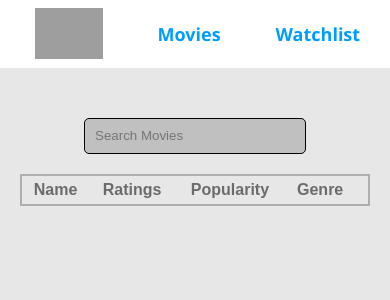
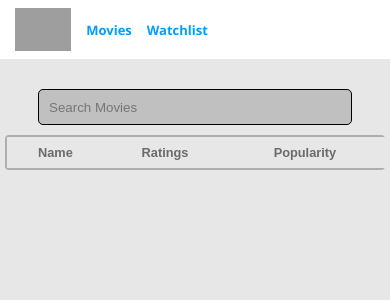
Before and after one commit to VedantAmb09/FilmVault, a React (Vite) app: page /watchlist in a window 390 px wide. Shown: the top 300 px of the page. Built offline with nearby package versions, Linux system fonts and the light colour scheme; grey boxes are pictures that could not be loaded.

Commit message:
Update index.css

```diff
--- a/src/index.css
+++ b/src/index.css
@@ -246,3 +246,208 @@ td img {
     color: red;
     font-size: 35px;
 }
+
+
+
+
+
+
+
+/* TAKEN FROM CHATGPTTTTTTT */
+
+
+@media screen and (max-width: 768px) {
+    .navbar {
+        padding-left: 20px;
+        gap: 30px;
+        font-size: medium;
+    }
+
+    .movielist {
+        grid-template-columns: repeat(3, 1fr);
+        gap: 15px;
+        padding: 0 10px;
+    }
+
+    .mainposter {
+        width: calc(33.33vw - 30px);
+        margin: 10px;
+    }
+
+    .moviename {
+        width: 100%;
+        font-size: medium;
+    }
+
+    .genrefilter {
+        flex-wrap: wrap;
+        padding: 0 10px;
+    }
+
+    .genretype {
+        font-size: 0.9rem;
+    }
+
+    .movietable {
+        margin: 10px;
+        font-size: 0.9rem;
+    }
+
+    td img {
+        height: 5rem;
+        width: 9rem;
+    }
+}
+
+/* Mobile view (480px and below) */
+@media screen and (max-width: 480px) {
+    .navbar {
+        padding-left: 15px;
+        gap: 15px;
+        font-size: small;
+        height: 7vh;
+    }
+
+    .navbar img {
+        height: 5vh;
+    }
+
+    .banner {
+        height: 50vh;
+        font-size: medium;
+    }
+
+    .bannername {
+        font-size: 0.9rem;
+    }
+
+    .heading {
+        font-size: 1.1rem;
+        margin-top: 20px;
+    }
+
+    .movielist {
+        grid-template-columns: repeat(2, 1fr);
+        gap: 10px;
+        padding: 0 10px;
+    }
+
+    .mainposter {
+        width: calc(50vw - 25px);
+        height: 35vh;
+        margin: 8px;
+    }
+
+    .moviename {
+        font-size: small;
+        padding: 8px 4px;
+    }
+
+    .mainposter:hover {
+        transform: scale(1.05);
+    }
+
+    .pagination {
+        height: 5vh;
+        font-size: 0.9rem;
+    }
+
+    .pageno {
+        margin: 0px 5px;
+    }
+
+    /* Watchlist mobile styles */
+    .searchbar {
+        margin-top: 30px;
+    }
+
+    #searchmovie {
+        width: 80vw;
+        max-width: 300px;
+    }
+
+    .genrefilter {
+        gap: 8px;
+        padding: 0 10px;
+    }
+
+    .genretype {
+        font-size: 0.8rem;
+        padding: 8px;
+    }
+
+    .movietable {
+        margin: 10px 5px;
+        font-size: 0.75rem;
+        overflow-x: auto;
+    }
+
+    table {
+        min-width: 500px;
+    }
+
+    thead th {
+        padding: 8px 4px;
+        font-size: 0.8rem;
+    }
+
+    .bodyrow td {
+        padding: 8px 4px;
+    }
+
+    td img {
+        height: 4rem;
+        width: 7rem;
+    }
+
+    .tableimg {
+        gap: 8px;
+    }
+
+    .addtowatchlist {
+        font-size: 28px;
+        margin-right: 10px;
+    }
+
+    .removebtn {
+        font-size: 0.9rem;
+    }
+}
+
+/* Extra small mobile devices (360px and below) */
+@media screen and (max-width: 360px) {
+    .navbar {
+        padding-left: 10px;
+        gap: 10px;
+        font-size: x-small;
+    }
+
+    .movielist {
+        grid-template-columns: repeat(2, 1fr);
+        gap: 8px;
+        padding: 0 5px;
+    }
+
+    .mainposter {
+        width: calc(50vw - 20px);
+        height: 30vh;
+        margin: 5px;
+    }
+
+    .moviename {
+        font-size: x-small;
+    }
+
+    .heading {
+        font-size: 1rem;
+    }
+
+    td img {
+        height: 3.5rem;
+        width: 6rem;
+    }
+
+    .addtowatchlist {
+        font-size: 24px;
+    }
+}
```
